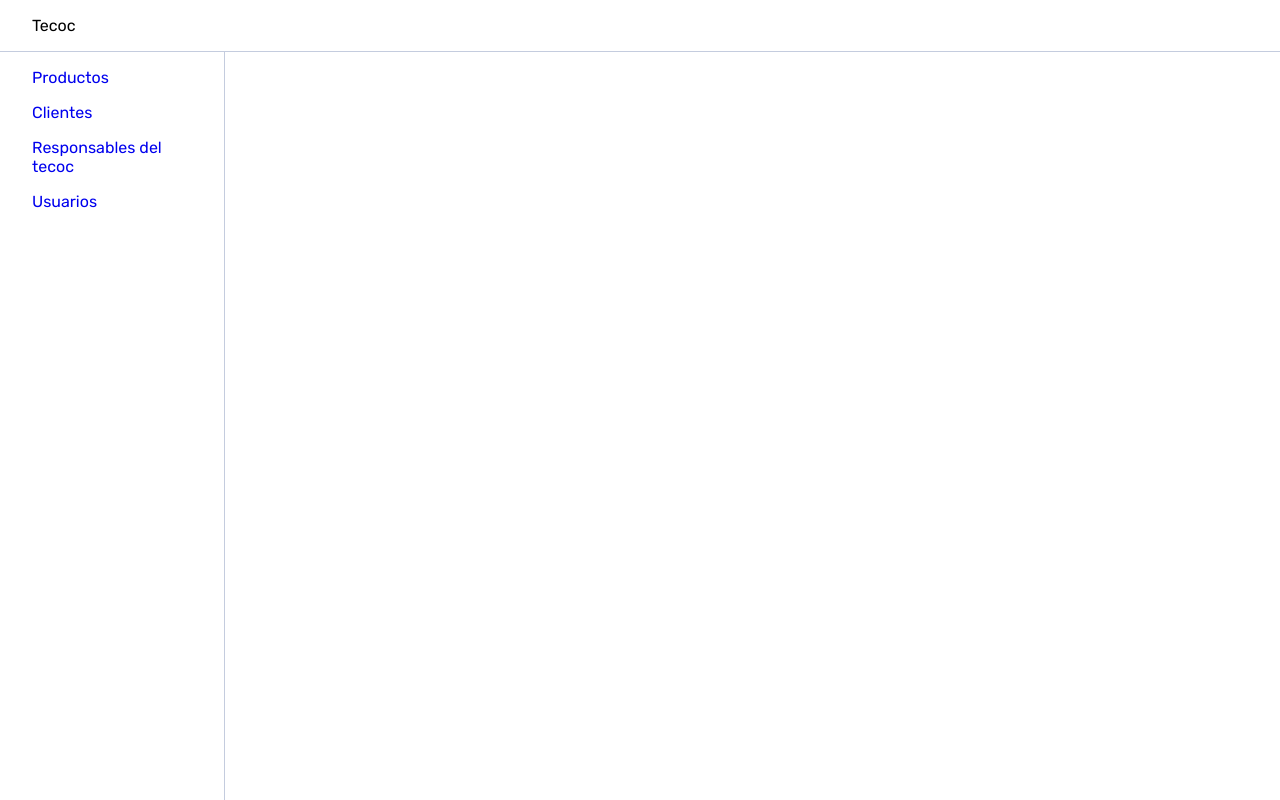
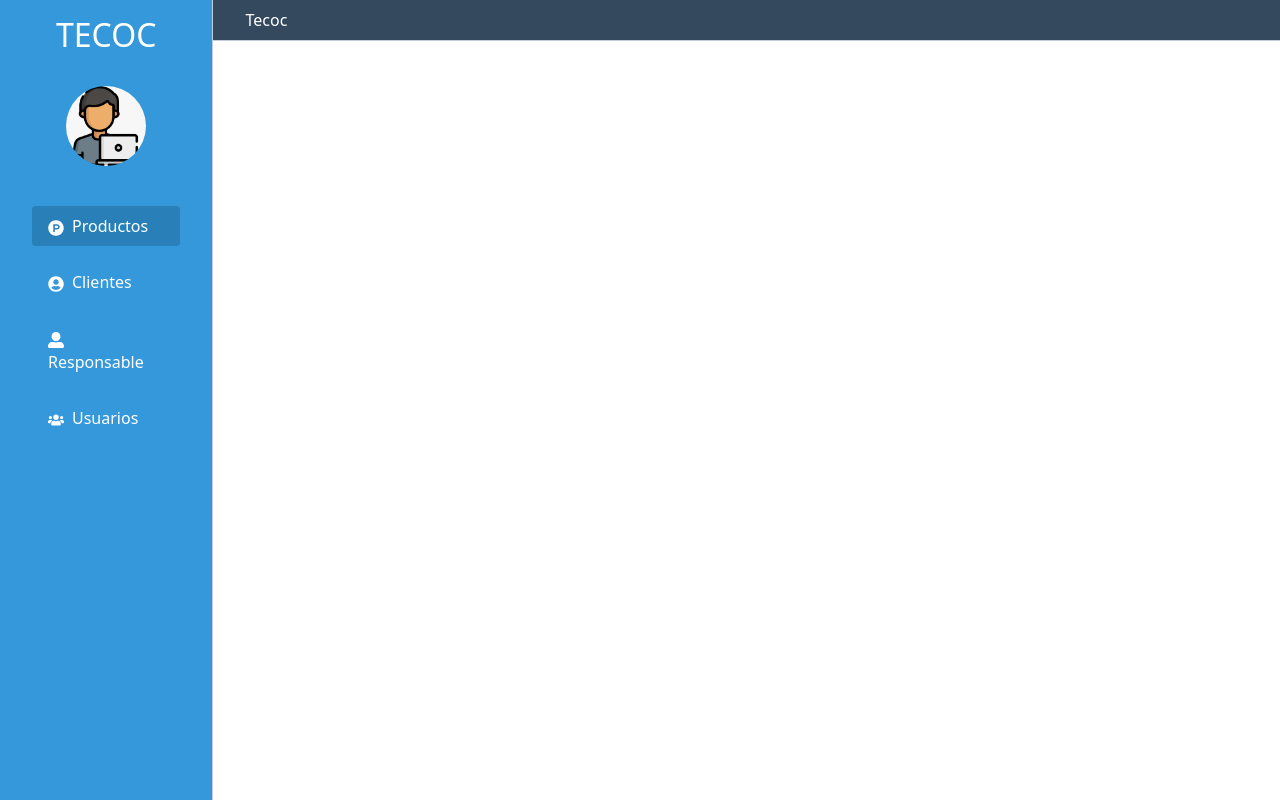
Before and after one commit to JhojanOsorio/interface-grafica-tecoc-warehouse, a React (Create React App) app: page / in a window 1280 px wide. Shown: the top 800 px of the page. Built offline with nearby package versions, Linux system fonts and the light colour scheme.

Commit message:
Sidebar listo

```diff
--- a/package.json
+++ b/package.json
@@ -7,11 +7,14 @@
     "@testing-library/react": "^13.2.0",
     "@testing-library/user-event": "^13.5.0",
     "boostrap": "^2.0.0",
+    "bootstrap": "^5.1.3",
     "node-sass": "^7.0.1",
     "react": "^18.1.0",
     "react-dom": "^18.1.0",
+    "react-icons": "^4.3.1",
     "react-router-dom": "^5.3.0",
     "react-scripts": "5.0.1",
+    "reactstrap": "^9.0.2",
     "web-vitals": "^2.1.4"
   },
   "scripts": {
--- a/src/App.js
+++ b/src/App.js
@@ -2,6 +2,7 @@
 import { BrowserRouter as Router, Route } from 'react-router-dom';
 import Navbar from './components/Navbar';
 import Sidebar from './components/Sidebar';
+
 
 import Products from './pages/products';
 import Clients from './pages/clients';
@@ -9,17 +10,20 @@ import Responsible from './pages/responsible';
 import Users from './pages/users';
 import './App.scss';
 import { BrowserRouter } from 'react-router-dom';
-
+import Admin from './assets/img/Admin.jpeg'
 function App() {
   return (
     <BrowserRouter>
 
     <Router>
 
-     <Navbar />
+
      <div className="flex">
+
        <Sidebar/>
-       <div className="content">
+       <div className="content w-100">
+
+       <Navbar />
       <Route path ="/" element={<Products></Products>} />
       <Route path ="/clients" element={<Clients></Clients>}/>
       <Route path ="/responsible" element={<Responsible></Responsible>}/>
--- a/src/App.scss
+++ b/src/App.scss
@@ -4,6 +4,7 @@
     margin: 0;
     padding: 0;
 }
+
 
 body {
     font-family: 'Rubik', sans-serif;
@@ -16,14 +17,26 @@ $gray: #c4ccde;
     display: flex;
 }
 .navbar{
-    background-color: $ligth;
+    color: white;
+    background-color: #34495E;
     padding: 1rem 2rem;
     border-bottom: 1px solid $gray;
 }
 
+.imagen{
+    width: 80px;
+    height: 80px;
+    border-radius: 50%;
+    display: block;
+    margin-left: auto;
+    margin-right: auto;
+
+}
+
 .sidebar{
-    width: 14rem;
-    height: calc(100vh - 52px);
+    background-color: #3498DB;
+    width: 16rem;
+    height: calc(130vh - 52px);
     border-right: 1px solid $gray;
     ul{
         list-style: none;
@@ -32,6 +45,9 @@ $gray: #c4ccde;
             margin-bottom: 1rem;
          a{
              text-decoration: none;
+             &.active{
+                 background-color: #2980B9;
+             }
          }
         }
     }
--- a/src/components/Sidebar.js
+++ b/src/components/Sidebar.js
@@ -1,21 +1,33 @@
-import { Link } from "react-router-dom"
+import { NavLink } from "react-router-dom"
+import Admin from'../assets/img/Admin.jpeg'
+
+import * as FaIcons from 'react-icons/fa'
 
 const Sidebar = () => {
     return (
 
     <div className="sidebar">
+
+
         <ul>
+
             <li>
-                    <Link to="/">Productos</Link>
+                <h2 className="text-white text-center">TECOC</h2>
+                <br></br>
+                <img src={Admin} alt="Logotipo" className="  imagen" />
+            </li>
+            <br></br>
+            <li>
+                    <NavLink to="/" exact className="text-white rounded py-2 w-100 d-inline-block px-3" activeClassName="active"><FaIcons.FaProductHunt className="me-2"></FaIcons.FaProductHunt>Productos</NavLink>
            </li>
            <li>
-                    <Link to="/clients">Clientes</Link>
+                    <NavLink to="/clients" exact className="text-white rounded py-2 w-100 d-inline-block px-3" activeClassName="active"><FaIcons.FaUserCircle className="me-2"></FaIcons.FaUserCircle>Clientes</NavLink>
            </li>
            <li>
-                    <Link to="/responsible">Responsables del tecoc</Link>
+                    <NavLink to="/responsible" exact className="text-white rounded py-2 w-100 d-inline-block px-3" activeClassName="active"><FaIcons.FaUserAlt className="me-2"></FaIcons.FaUserAlt>Responsable</NavLink>
            </li>
            <li>
-                    <Link to="/users">Usuarios</Link>
+                    <NavLink to="/users" exact className="text-white rounded py-2 w-100 d-inline-block px-3" activeClassName="active"><FaIcons.FaUsers className="me-2"></FaIcons.FaUsers>Usuarios</NavLink>
            </li>
 
 
--- a/src/index.js
+++ b/src/index.js
@@ -1,7 +1,8 @@
 import React from 'react';
 import ReactDOM from 'react-dom/client';
 import App from './App';
-
+import 'bootstrap/scss/bootstrap.scss';
+import 'bootstrap/dist/css/bootstrap.min.css';
 
 const root = ReactDOM.createRoot(document.getElementById('root'));
 root.render(
```
Also changed, not shown: src/assets/img/Admin.jpeg (added), src/components/Navbar.js (line endings or trailing spaces), 1 other file (tests, documents, lock files or other folders).
